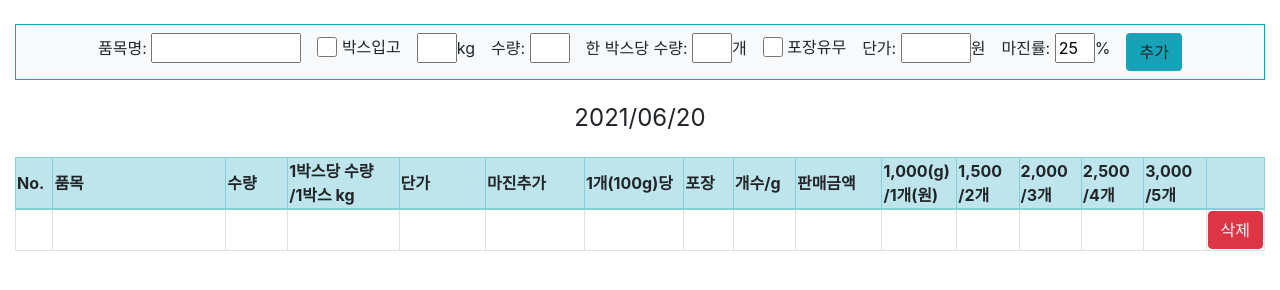
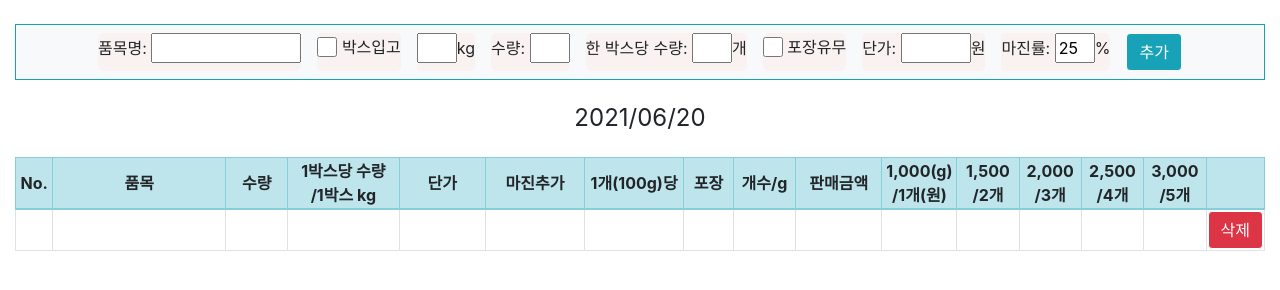
Before and after one commit to develop-now/fruit-veggie, an Electron app: page renderer/index.html in a window 1280 px wide. Drawn offline with nearby package versions, Linux system fonts and the light colour scheme.

Commit message:
Add calculator table

```diff
--- a/renderer/style.css
+++ b/renderer/style.css
@@ -10,3 +10,15 @@
     position: relative;
     top: 4px;
 }
+.tobMenu > div {
+    background-color: #faf2f1;
+    border-radius: 5px;
+}
+.btn {
+    border: solid 1px;
+    border-radius: 4px;
+    color: white;
+}
+.calculatorT tr{
+    text-align: center;
+}
```
